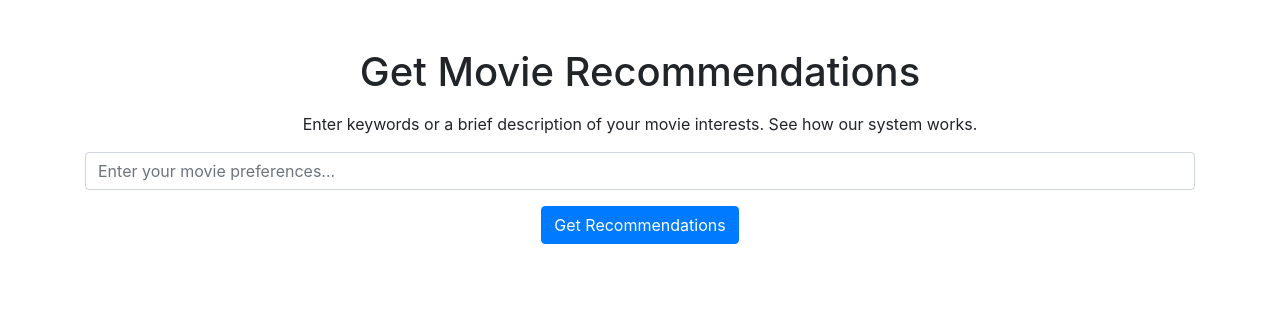
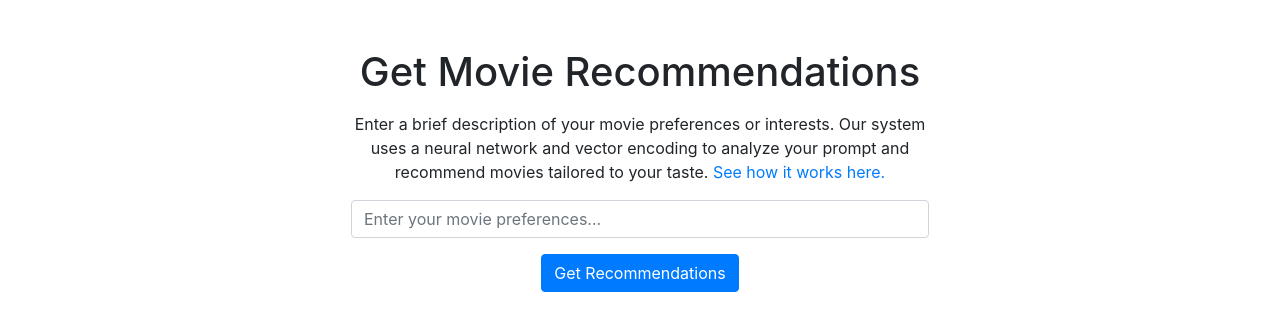
Before and after one commit to Vineet-Vinod/TiDB-Hackathon, a Python web app: template src/website/templates/home.html in a window 1280 px wide. Shown: the part 56-387 px from the top of the page. Run offline with Jinja, Linux system fonts and the light colour scheme; the template is opened without the code that fills it, so the values that code supplies are empty; some libraries are stand-ins or nearby versions.

Commit message:
fixed homepage text width

```diff
--- a/src/website/templates/home.html
+++ b/src/website/templates/home.html
@@ -1,12 +1,17 @@
 {% extends "base.html" %}
 {% block title %}Movie Mentor{% endblock %}
 {% block content %}
-<div class="container text-center mt-5">
+<div class="container text-center mt-5" id="homepage-text">
     <h1>Get Movie Recommendations</h1>
-    <p class="mt-3">Enter keywords or a brief description of your movie interests. See how our system works.</p>
+    <p class="mt-3">Enter a brief description of your movie preferences or interests. Our system uses a neural network and vector encoding to analyze your prompt and recommend movies tailored to your taste. <a href="{{ url_for('views.home') }}">See how it works here.</a></p>
     <form action="{{ url_for('views.get_recommendations') }}" method="POST" class="mt-3">
         <input type="text" name="prompt" class="form-control" placeholder="Enter your movie preferences..." required>
         <button type="submit" class="btn btn-primary mt-3">Get Recommendations</button>
     </form>
 </div>
+<style>
+    #homepage-text {
+        width: clamp(4rem, 70vw, 38rem);
+    }
+</style>
 {% endblock %}
```
Also changed, not shown: src/instance/database.db.
